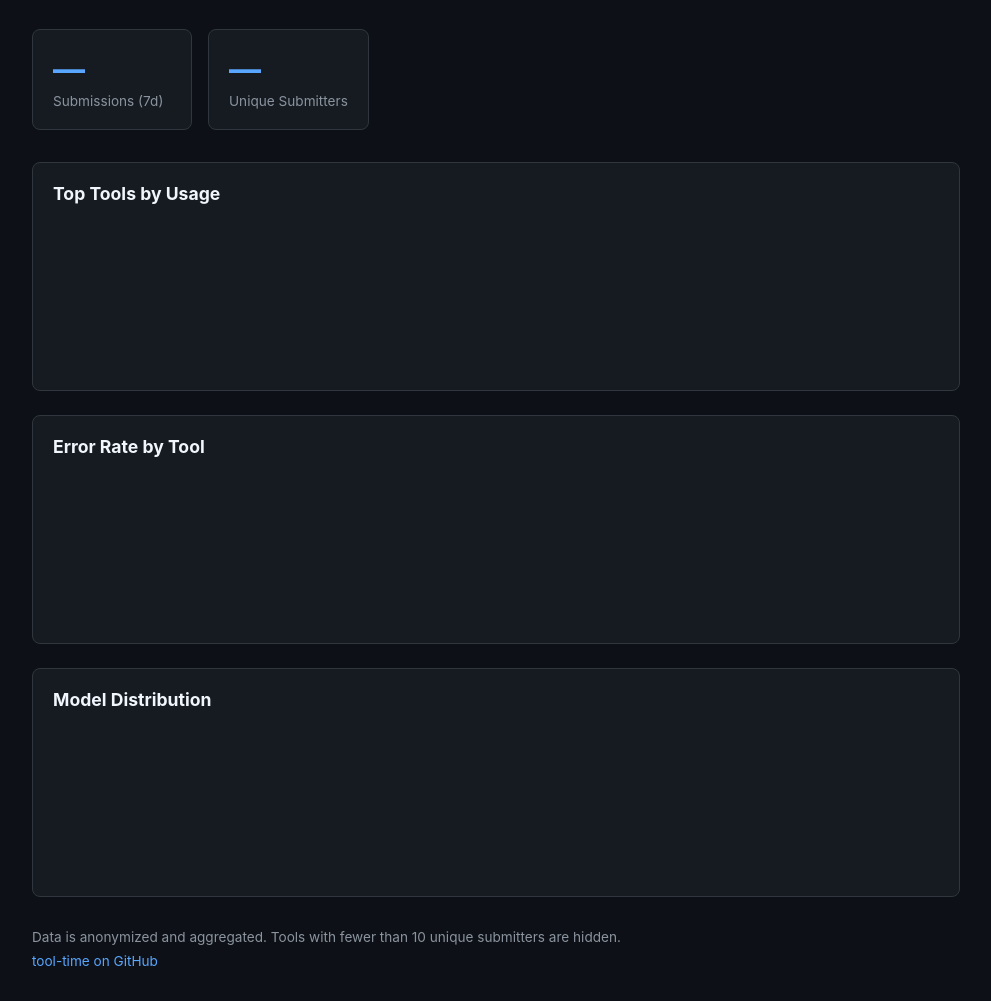
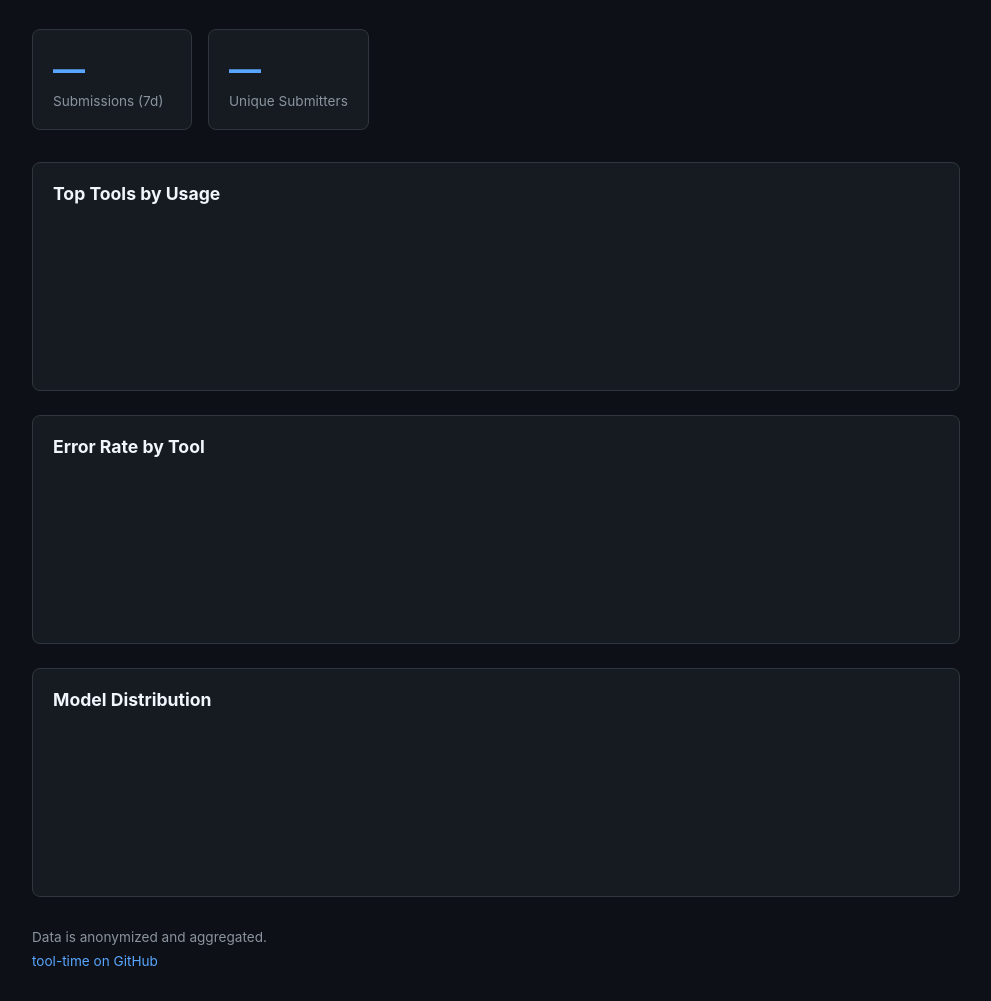
Before and after one commit to mistakeknot/tool-time, a website: page community/public/index.html in a window 1280 px wide. Shown: the part 93-1094 px from the top of the page, without its empty margins (144-1135 px from the left). Drawn offline with nearby package versions, Linux system fonts and the light colour scheme; no server answers.

Commit message:
fix: Remove 10-submitter threshold from community stats
Data is already anonymized at the source (no identity, project names,
or file paths), so the k-anonymity suppression was redundant and made
the dashboard empty for early adopters.

Co-Authored-By: Claude Opus 4.5 <noreply@anthropic.com>

```diff
--- a/community/public/index.html
+++ b/community/public/index.html
@@ -38,7 +38,7 @@
       </div>
     </section>
     <footer>
-      <p>Data is anonymized and aggregated. Tools with fewer than 10 unique submitters are hidden.</p>
+      <p>Data is anonymized and aggregated.</p>
       <p><a href="https://github.com/mistakeknot/tool-time">tool-time on GitHub</a></p>
     </footer>
   </main>
--- a/community/src/index.ts
+++ b/community/src/index.ts
@@ -116,7 +116,6 @@ app.get("/v1/api/stats", async (c) => {
      JOIN submissions s ON s.id = ts.submission_id
      WHERE s.submitted_at >= datetime('now', '-7 days')
      GROUP BY ts.tool_name
-     HAVING COUNT(DISTINCT s.submission_token) >= 10
      ORDER BY total_calls DESC
      LIMIT 100`
   ).all();
```
Also changed, not shown: README.md.
